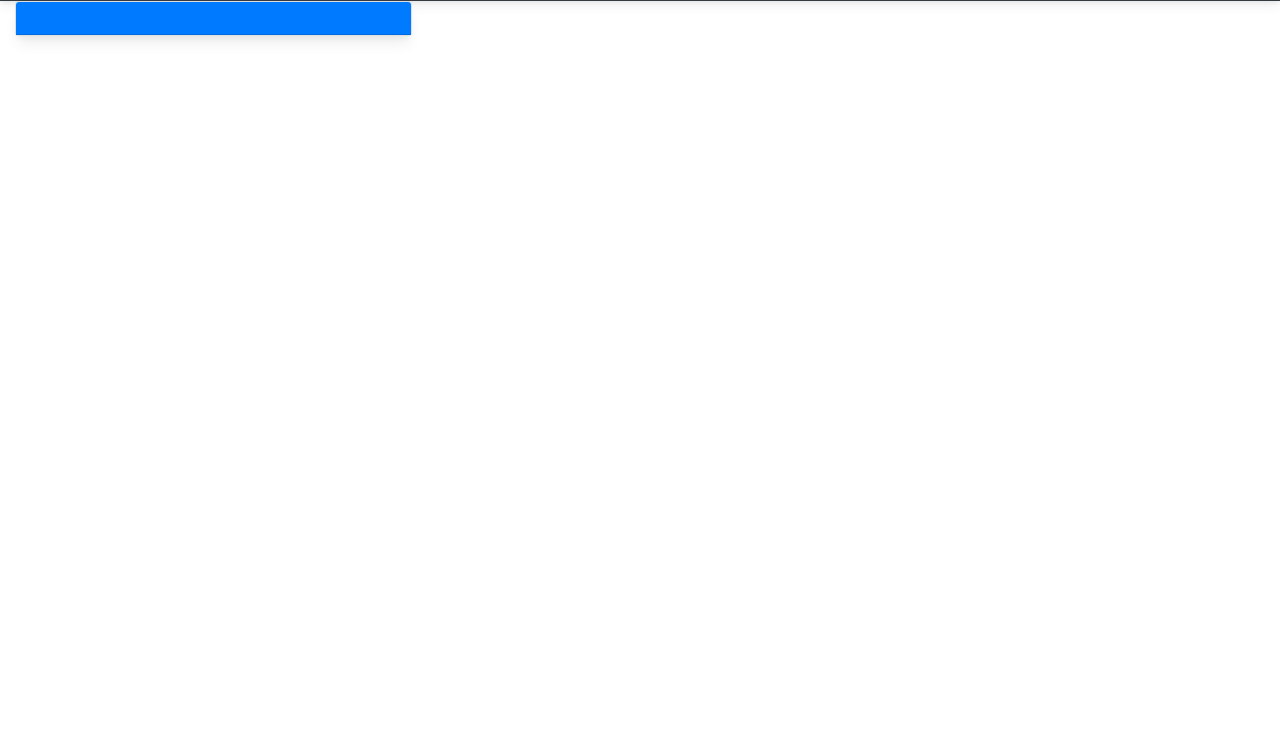
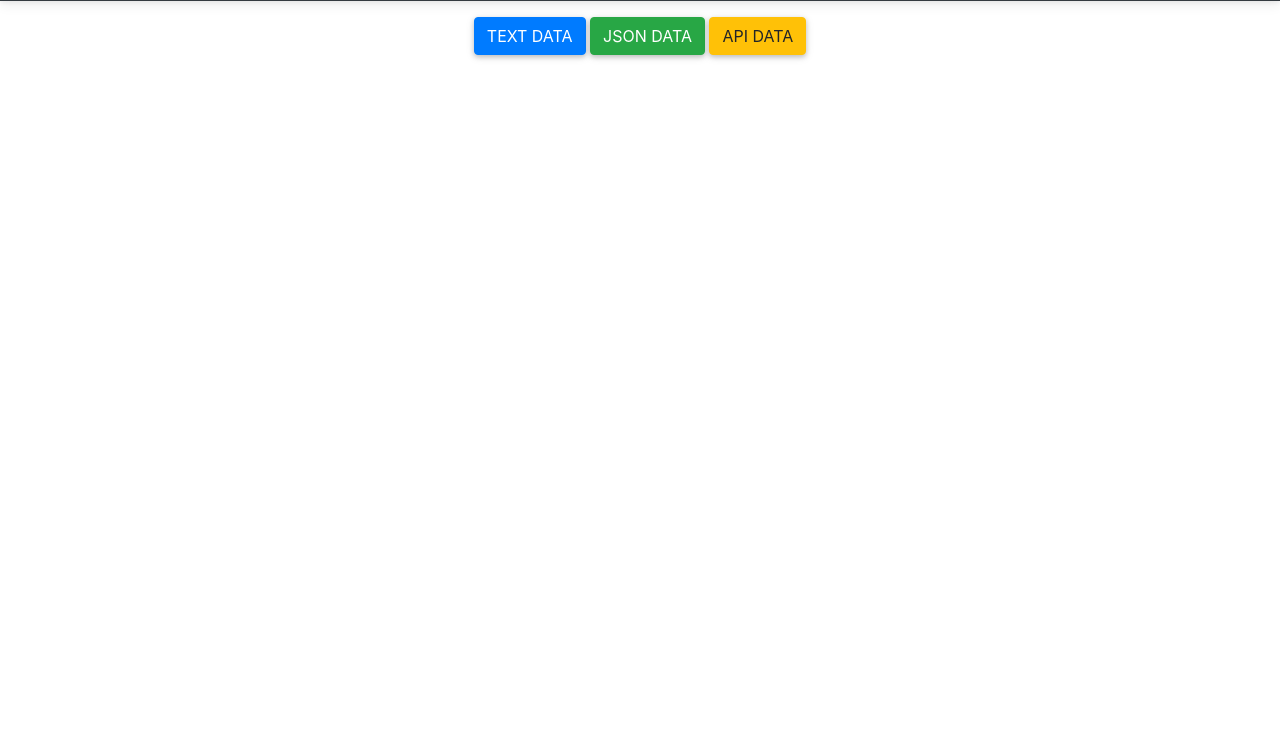
Before and after one commit to msarefin/mywebApplication, a website: page 02_AJAX_REST_API/index.html in a window 1280 px wide. Shown: the part 55-800 px from the top of the page. Drawn offline with nearby package versions, Linux system fonts and the light colour scheme.

Commit message:
made some changes to the index file in 02

```diff
--- a/02_AJAX_REST_API/index.html
+++ b/02_AJAX_REST_API/index.html
@@ -28,16 +28,12 @@
         <a href="#" class="navbar-brand">AJAX REST API</a>
     </nav>
 
-    <div class="container-fluid mt-t">
+    <div class="container mt-3">
         <div class="row">
-            <div class="col-md-4">
-                <div class="card">
-                    <div class="card-header bg-primary text-white">
-                        <h3>
-
-                        </h3>
-                    </div>
-                </div>
+            <div class="col text-center">
+                <button class="btn btn-primary" id="text-btn">Text Data</button>
+                <button class="btn btn-success" id="json-btn">JSON Data</button>
+                <button class="btn btn-warning" id="api-btn">API Data</button>
             </div>
         </div>
     </div>
```
